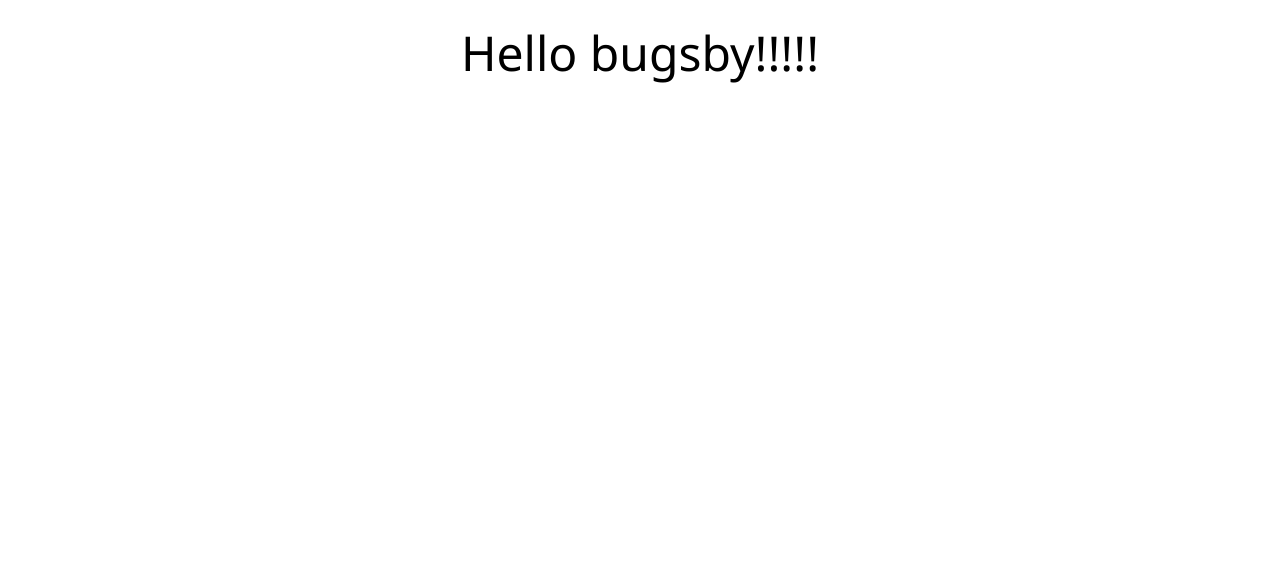
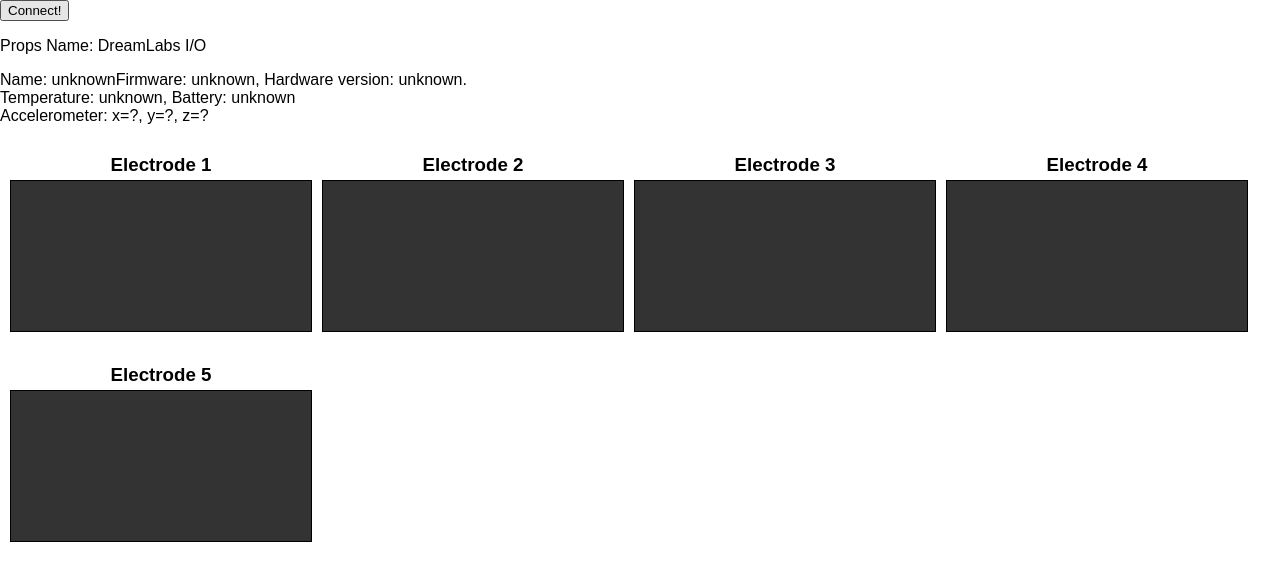
Before and after one commit to estitesc/dreamlabs_js, a React (Create React App) app: page / in a window 1280 px wide. Shown: the top 580 px of the page. Built offline with nearby package versions, Linux system fonts and the light colour scheme.

Commit message:
Adds muse-js package and lumpy interface clone

```diff
--- a/package.json
+++ b/package.json
@@ -3,6 +3,7 @@
   "version": "0.1.0",
   "private": true,
   "dependencies": {
+    "muse-js": "^0.7.0",
     "react": "^16.1.1",
     "react-dom": "^16.1.1",
     "react-scripts-ts": "2.8.0"
--- /dev/null
+++ b/src/components/MuseInterface.tsx
@@ -0,0 +1,133 @@
+import * as React from 'react';
+import { MuseClient, EEGReading, channelNames } from 'muse-js';
+import '../styles/MuseInterface.css';
+
+export interface Props {
+  name: string;
+}
+
+function MuseInterface({ name }: Props) {
+	let connect = async () => {
+		let graphTitles = Array.from(document.querySelectorAll('.electrode-item h3'));
+    let canvases = Array.from(document.querySelectorAll('.electrode-item canvas')) as HTMLCanvasElement[];
+    let canvasCtx = canvases.map(canvas => canvas.getContext('2d'));
+
+    graphTitles.forEach((item, index) => {
+    	item.textContent = channelNames[index];
+    });
+
+    function plot(reading: EEGReading) {
+    	const canvas = canvases[reading.electrode];
+      const context = canvasCtx[reading.electrode];
+			if (!context) {
+				return;
+			}
+			const width = canvas.width / 12.0;
+			const height = canvas.height / 2.0;
+			context.fillStyle = 'green';
+			context.clearRect(0, 0, canvas.width, canvas.height);
+
+			for (let i = 0; i < reading.samples.length; i++) {
+				const sample = reading.samples[i] / 15.;
+				if (sample > 0) {
+					context.fillRect(i * 25, height - sample, width, sample);
+				} else {
+					context.fillRect(i * 25, height, width, -sample);
+				}
+			}
+    }
+
+    let client = new MuseClient();
+    client.connectionStatus.subscribe(status => {
+      console.log(status ? 'Connected!' : 'Disconnected')
+    });
+
+    try {
+			client.enableAux = true;
+			await client.connect();
+			await client.start();
+			(document as any).getElementById('headset-name')!.innerText = client.deviceName;
+			client.eegReadings.subscribe(reading => {
+				plot(reading);
+			});
+			client.telemetryData.subscribe(reading => {
+				document.getElementById('temperature')!.innerText = reading.temperature.toString() + '℃';
+				document.getElementById('batteryLevel')!.innerText = reading.batteryLevel.toFixed(2) + '%';
+			});
+			client.accelerometerData.subscribe(accel => {
+				const normalize = (v: number) => (v / 16384.).toFixed(2) + 'g';
+				document.getElementById('accelerometer-x')!.innerText = normalize(accel.samples[2].x);
+				document.getElementById('accelerometer-y')!.innerText = normalize(accel.samples[2].y);
+				document.getElementById('accelerometer-z')!.innerText = normalize(accel.samples[2].z);
+			});
+			await client.deviceInfo().then(deviceInfo => {
+				document.getElementById('hardware-version')!.innerText = deviceInfo.hw;
+				document.getElementById('firmware-version')!.innerText = deviceInfo.fw;
+			});
+    } catch (err) {
+      console.error('Connection failed', err);
+    }
+	}
+
+  return (
+		<div>
+			<button onClick={ () => connect() }>
+				Connect!
+			</button>
+
+			<p>Props Name: <span> { name } </span></p>
+
+			<div>
+				Name: <span id="headset-name">unknown</span>
+				Firmware: <span id="firmware-version">unknown</span>,
+				Hardware version: <span id="hardware-version">unknown</span>.
+			</div>
+
+			<div>
+					Temperature: <span id="temperature">unknown</span>, Battery: <span id="batteryLevel">unknown</span>
+			</div>
+
+			<div>
+				Accelerometer: x=<span
+				id="accelerometer-x">?</span>, y=<span
+				id="accelerometer-y">?</span>, z=<span
+				id="accelerometer-z">?</span>
+			</div>
+
+			<div className="electrode-section">
+				<div className="electrode-item">
+					<h3>Electrode 1</h3>
+					<canvas id="electrode1"></canvas>
+				</div>
+
+				<div className="electrode-item">
+					<h3>Electrode 2</h3>
+					<canvas id="electrode2"></canvas>
+				</div>
+
+				<div className="electrode-item">
+					<h3>Electrode 3</h3>
+					<canvas id="electrode3"></canvas>
+				</div>
+
+				<div className="electrode-item">
+					<h3>Electrode 4</h3>
+					<canvas id="electrode4"></canvas>
+				</div>
+
+				<div className="electrode-item">
+					<h3>Electrode 5</h3>
+					<canvas id="electrode5"></canvas>
+				</div>
+			</div>
+		</div>
+  )
+}
+
+export default MuseInterface;
+
+// helpers
+
+// function getExclamationMarks(numChars: number) {
+//   return Array(numChars + 1).join('!');
+// }
--- a/src/index.tsx
+++ b/src/index.tsx
@@ -1,11 +1,11 @@
 import * as React from 'react';
 import * as ReactDOM from 'react-dom';
-import Hello from './components/Hello';
+import MuseInterface from './components/MuseInterface';
 import registerServiceWorker from './registerServiceWorker';
 import './index.css';
 
 ReactDOM.render(
-  <Hello name="bugsby" exclamationLevel={5}/>,
+  <MuseInterface name="DreamLabs I/O" />,
   document.getElementById('root') as HTMLElement
 );
 registerServiceWorker();
--- /dev/null
+++ b/src/styles/MuseInterface.css
@@ -0,0 +1,19 @@
+.electrode-section {
+    display: flex;
+    flex-wrap: wrap;
+    padding: 5px;
+}
+
+.electrode-item {
+    margin: 5px;
+}
+
+.electrode-item h3 {
+    text-align: center;
+    margin-bottom: 4px;
+}
+
+canvas {
+    background: #333;
+    border: solid black 1px;
+}
```
Also changed, not shown: 1 other file (tests, documents, lock files or other folders).
